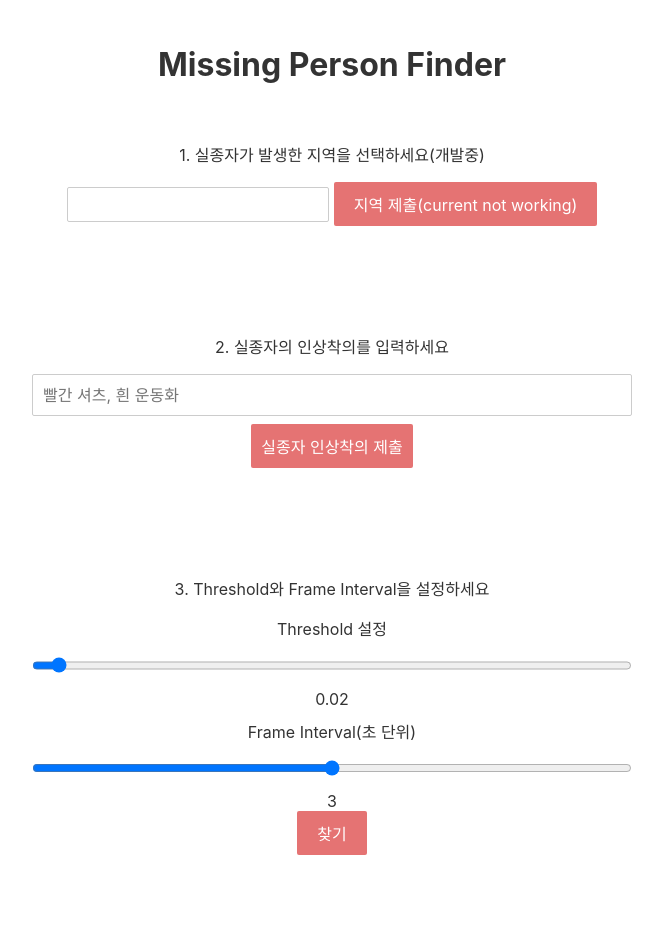
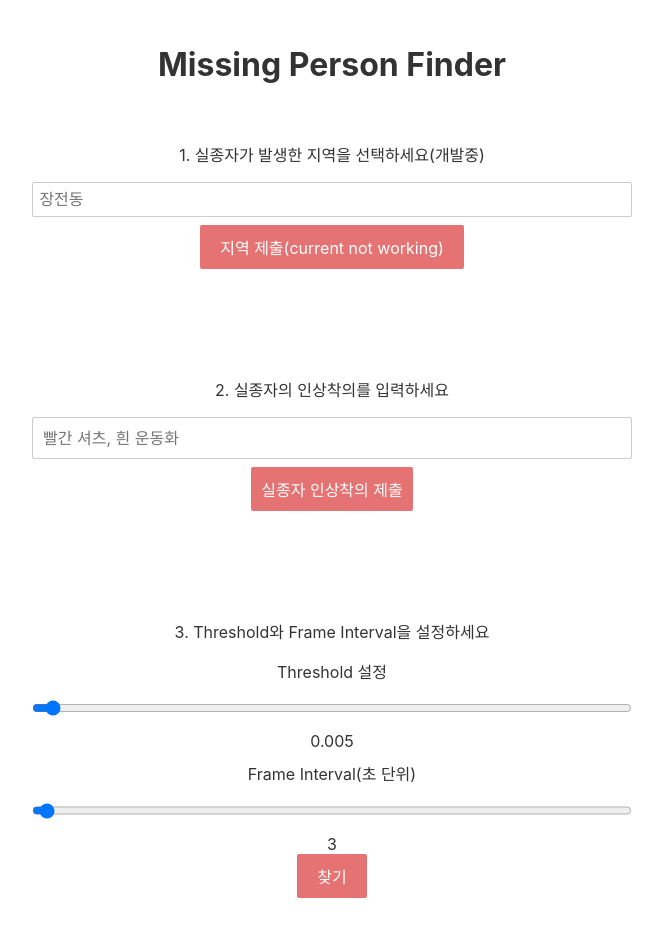
Before and after one commit to wantedPNU/wanted_frontend, a Svelte app: page / in a window 1280 px wide. Shown: the top 936 px of the page, without its empty margins (308-971 px from the left). Built offline with nearby package versions, Linux system fonts and the light colour scheme.

Commit message:
feat : first prof demo

```diff
--- a/src/main/main.svelte
+++ b/src/main/main.svelte
@@ -4,10 +4,9 @@
 
     import { Progressbar } from 'flowbite-svelte';
 
-    let files;
-    let local;
+    let location;
     let queryString = '';
-    let scoreThreshold = 0.02;
+    let scoreThreshold = 0.005;
     let frameInterval = 3;
     let apiUrl = "http://127.0.0.1:5000"; // Backend port: 5000
 
@@ -30,7 +29,7 @@
                 alert("탐색할 대상을 추가했습니다.");
             });
         }else{
-            alert("쿼리가 비었습니다.");
+            alert("인상착의가 비었습니다.");
             console.error('No query added.');
         }
 
@@ -68,15 +67,11 @@
 <HeroBanner />
 
 <div class="container">
-    <!-- <div class="upload-video">
-        <p>{strAsset.uploadVideo}</p>
-        <input id="fileUpload" type="file" bind:files>
-        <button on:click={handleUpload}>cctv영상 업로드</button>
-    </div> -->
+
     <div class="select-Local">
         <p>{strAsset.selectLocal}</p>
-        <input id="fileUpload" bind:value={local} on:click={alert("current not working")}>
-        <button >지역 제출(current not working)</button>
+        <input id="locationUpload" bind:value={location} placeholder="장전동" >
+        <button on:click={() => alert("current not working")}>지역 제출(current not working)</button>
     </div>
     <div class="input-query">
         <p>{strAsset.enterQuery}</p>
@@ -89,18 +84,19 @@
         <Tooltip title="Score Threshold는 YOLO 모델이 객체를 인식할 때, 해당 객체가 무엇인지 확신하는 정도를 결정하는 값입니다. 이 값이 높을수록 모델이 확신하는 경우에만 객체로 인식하며, 낮을수록 더 많은 객체를 인식하지만 그만큼 오탐지가 발생할 가능성도 높아집니다">
             <label for="scoreThreshold">Threshold 설정</label>
         </Tooltip>
-        <input id="scoreThreshold" type="range" min="0" max="1" step="0.002" bind:value={scoreThreshold} />
+        <input id="scoreThreshold" type="range" min="0.001" max="0.4" step="0.002" bind:value={scoreThreshold} />
         <span>{scoreThreshold}</span>
 
         <Tooltip title="Frame Interval은 YOLO 모델이 비디오를 분석할 때, 몇 프레임마다 객체 인식을 수행할지를 결정하는 값입니다. 이 값이 클수록 더 적은 프레임에서만 분석을 하여 처리 속도가 빨라지지만, 중요한 장면을 놓칠 가능성이 높아질 수 있습니다.">
             <label for="frameInterval">Frame Interval(초 단위)</label>
         </Tooltip>
-        <input id="frameInterval" type="range" min="1" max="5" step="1" bind:value={frameInterval} />
+        <input id="frameInterval" type="range" min="3" max="6" step="1" bind:value={frameInterval} />
         <span>{frameInterval}</span>
 
         {#if processing}
             <button disabled>처리 중...</button>
             <Progressbar progress="50" />
+            <p>안녕</p>
         {:else if completed}
             <button on:click={handleStartSearch}>{strAsset.startSearch}</button>
             <p>탐색 완료!</p>
@@ -124,9 +120,6 @@
         padding: 20px;
     }
 
-    /* .upload-video{
-        margin-top: 100px
-    } */
     .input-query{
         margin-top: 100px
     }
@@ -169,6 +162,12 @@
         width: 100%;
         margin-top: 10px;
     }
+    /* input[type="file"], */
+    input[id="locationUpload"] {
+        display: block;
+        width: 100%;
+        margin-top: 10px;
+    }
 
     label {
         display: block;
```
Also changed, not shown: src/App.svelte (+0 -29 lines).
